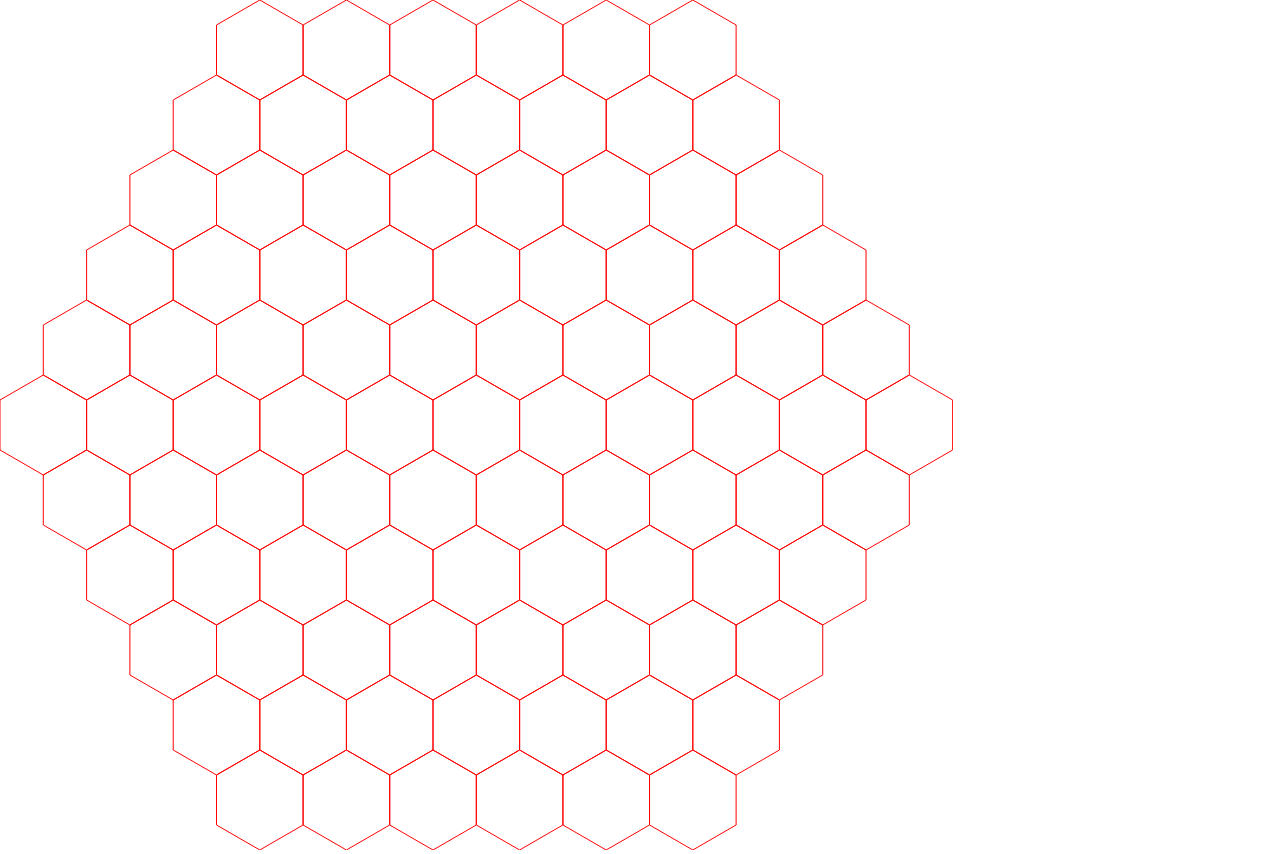
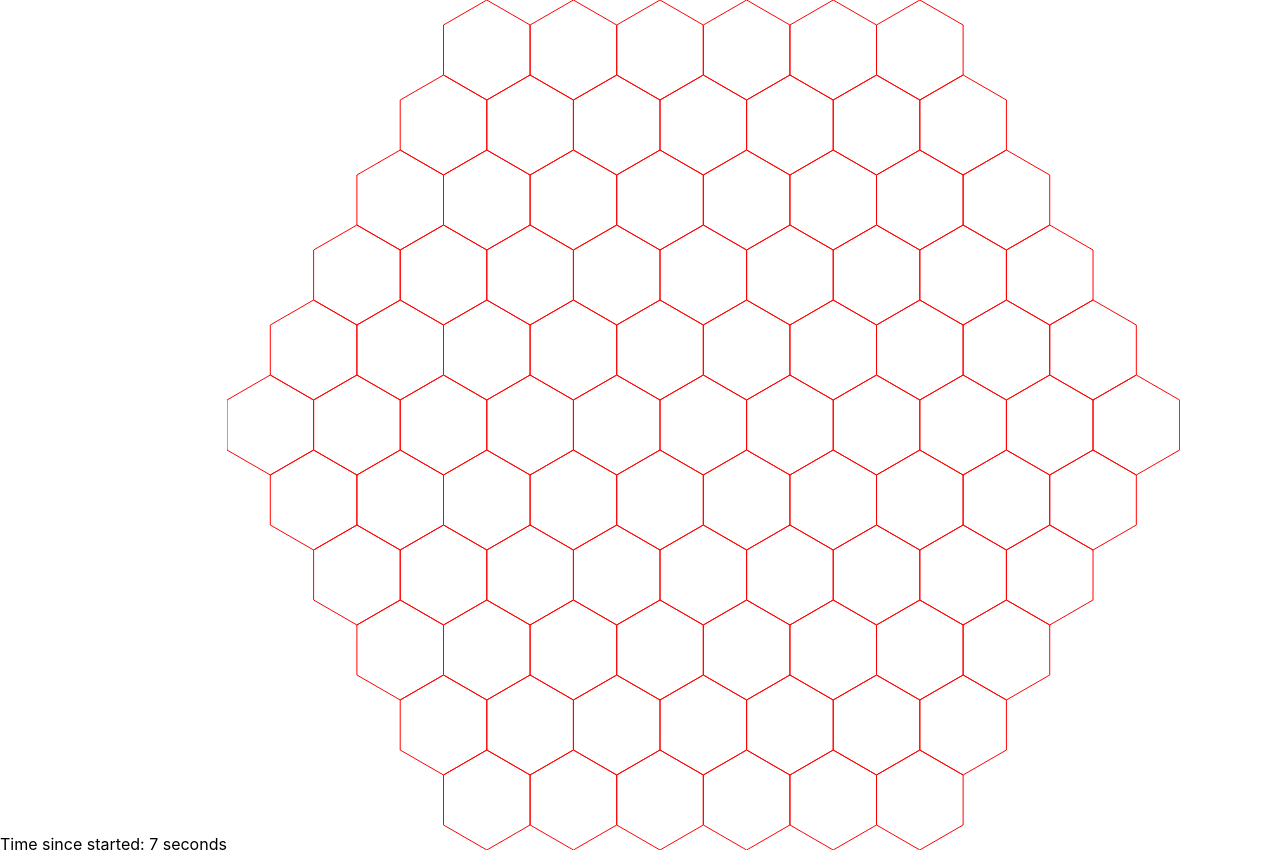
Before and after one commit to MatthewZGong/IOBoardGame, a React (Create React App) app: page / in a window 1280 px wide. Built offline with nearby package versions, Linux system fonts and the light colour scheme; the HTML template or start-up script is replaced by a standard one.

Commit message:
added some interactive events

```diff
--- a/src/App.js
+++ b/src/App.js
@@ -1,25 +1,57 @@
-import logo from './logo.svg';
 import './App.css';
+import React from 'react'
+import HexGrid from "./game/hexComponents";
+import {HexagonMap, ParallelogramMap} from "./game/hexaboard";
 
 function App() {
-  return (
-    <div className="App">
-      <header className="App-header">
-        <img src={logo} className="App-logo" alt="logo" />
-        <p>
-          Edit <code>src/App.js</code> and save to reload.
-        </p>
-        <a
-          className="App-link"
-          href="https://reactjs.org"
-          target="_blank"
-          rel="noopener noreferrer"
-        >
-          Learn React
-        </a>
-      </header>
-    </div>
-  );
+
+    return (
+        <div>
+            <Timer render={(time) => (
+                <HexGrid map={HexagonMap(5)} currentTime={time}/>
+                // <HexGrid map={ParallelogramMap(6, 7)}/>,
+            )}/>
+        </div>
+    );
 }
 
+class Timer extends React.Component {
+
+    constructor(props) {
+        super(props);
+        this.state = {
+            time: 0
+        }
+    }
+
+    getTime() {
+        return this.state.time
+    }
+
+    componentDidMount() {
+        this.timer = setInterval(() => this.tick(), 1000)
+    }
+
+    componentWillUnmount() {
+        clearInterval(this.timer)
+    }
+
+    tick() {
+        this.setState((state) => ({
+            time: state.time + 1
+        }))
+    }
+
+
+    render() {
+        return (
+            <div>
+                Time since started: {this.state.time} seconds
+                {this.props.render(this.state)}
+            </div>
+        )
+    }
+}
+
+
 export default App;
--- a/src/game/hexComponents.js
+++ b/src/game/hexComponents.js
@@ -10,6 +10,11 @@ class HexGrid extends React.Component {
             radius: 10,
             hexSize: 50
         }
+    }
+
+    clickEvent = (e) => {
+        console.log(e.pageX + ' ' + e.pageY);
+        console.log(this.props.currentTime);
     }
 
     render() {
@@ -27,7 +32,8 @@ class HexGrid extends React.Component {
 
         return (
             <svg viewBox={svgViewBox} width={totalWidth} height={totalHeight}
-                 fill={"transparent"} stroke={"purple"} strokeWidth={1}>
+                 fill={"transparent"} stroke={"purple"} strokeWidth={1}
+                 onClick={this.clickEvent}>
                 {hexes}
             </svg>
         )
@@ -106,8 +112,16 @@ class HexTile extends React.Component {
     constructor(props) {
         super(props);
 
+        this.defaultColor = 'red'
+        this.hoverColor = 'yellow'
+        this.toggleColor = 'black'
+
+        this.defaultFill = 'transparent'
+
         this.state = {
-            color: 'red'
+            color: this.defaultColor,
+            toggle: false,
+            strokeWidth: 1
         }
     }
 
@@ -127,6 +141,29 @@ class HexTile extends React.Component {
         };
     }
 
+    mouseHoverEvent = () => {
+        this.setState({
+            fill: this.hoverColor,
+            strokeWidth: 2
+        })
+    }
+
+    mouseLeaveEvent = () => {
+        this.setState({
+            fill: this.defaultFill,
+            strokeWidth: 1
+        })
+    }
+
+    clickEvent = () => {
+        // set state with arrow function to avoid jumbled behavior with React's setState async batching
+        this.setState((state) => ({
+            toggle: !state.toggle,
+            color: state.toggle ? this.defaultColor : this.toggleColor
+        }))
+    }
+
+
     render() {
         let points = '';
         for (let point of this.getHexCornerCords()) {
@@ -134,8 +171,12 @@ class HexTile extends React.Component {
         }
 
         return (
-            <polygon points={points} stroke={this.state.color}
-                     onClick={() => this.setState({color: 'blue'})}/>
+            <polygon points={points} stroke={this.state.color} fill={this.state.fill}
+                     strokeWidth={this.state.strokeWidth}
+                     onClick={this.clickEvent}
+                     onMouseEnter={this.mouseHoverEvent}
+                     onMouseLeave={this.mouseLeaveEvent}
+            />
         )
     }
 }
--- a/src/index.js
+++ b/src/index.js
@@ -1,13 +1,13 @@
 import React from 'react';
 import ReactDOM from 'react-dom';
 import './index.css';
+import App from "./App";
 import reportWebVitals from './reportWebVitals';
-import HexGrid from "./game/hexComponents";
-import {HexagonMap, ParallelogramMap} from "./game/hexaboard";
 
 ReactDOM.render(
-    <HexGrid map={HexagonMap(5)}/>,
-    // <HexGrid map={ParallelogramMap(6, 7)}/>,
+    <React.StrictMode>
+        <App />
+    </React.StrictMode>,
     document.getElementById('root')
 );
 
```
